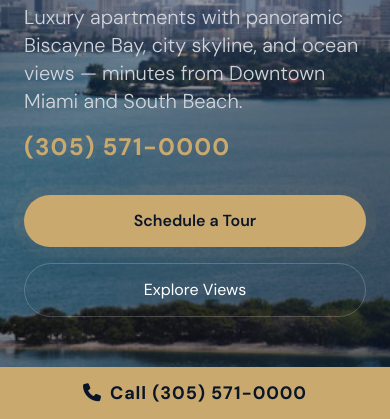
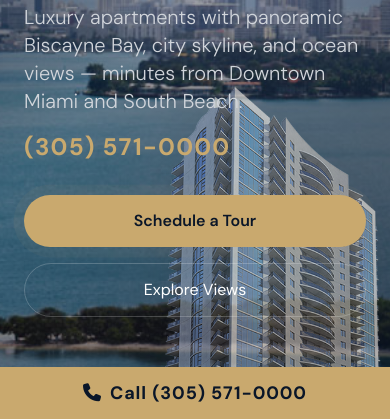
Before and after one commit to crrelabs/melo-22-skyview, a plain HTML site: page index.html in a window 390 px wide. Shown: the part 425-844 px from the top of the page. Drawn offline with nearby package versions, Linux system fonts and the light colour scheme.

Commit message:
Fix hero z-index (text above building) + show building on mobile

```diff
--- a/index.html
+++ b/index.html
@@ -97,7 +97,7 @@ tailwind.config = {
   <img src="images/hero-skyline.jpg" alt="Biscayne Bay Views" class="absolute inset-0 w-full h-full object-cover" style="object-position: center 30%;">
   <div class="hero-overlay absolute inset-0"></div>
   <!-- Text content -->
-  <div class="max-w-site mx-auto px-6 relative z-10 w-full flex-1 flex items-center pt-24">
+  <div class="max-w-site mx-auto px-6 relative z-20 w-full flex-1 flex items-center pt-24">
     <div class="max-w-xl">
       <div class="gold-line mb-6 animate-in"></div>
       <h1 class="font-display text-5xl md:text-6xl lg:text-7xl font-bold text-white leading-tight mb-6 animate-in delay-1">Breathtaking Bay Views in Edgewater</h1>
@@ -110,8 +110,8 @@ tailwind.config = {
     </div>
   </div>
   <!-- Building anchored to bottom right -->
-  <div class="hidden md:block absolute bottom-0 right-[8%] z-10 pointer-events-none" style="line-height:0;">
-    <img src="images/building-rendering.png" alt="22 Skyview Building" class="h-[70vh] max-h-[600px] drop-shadow-2xl" style="display:block;">
+  <div class="absolute bottom-0 right-0 md:right-[8%] z-10 pointer-events-none" style="line-height:0;">
+    <img src="images/building-rendering.png" alt="22 Skyview Building" class="h-[40vh] md:h-[70vh] max-h-[600px] drop-shadow-2xl opacity-60 md:opacity-100" style="display:block;">
   </div>
 </section>
 
```
